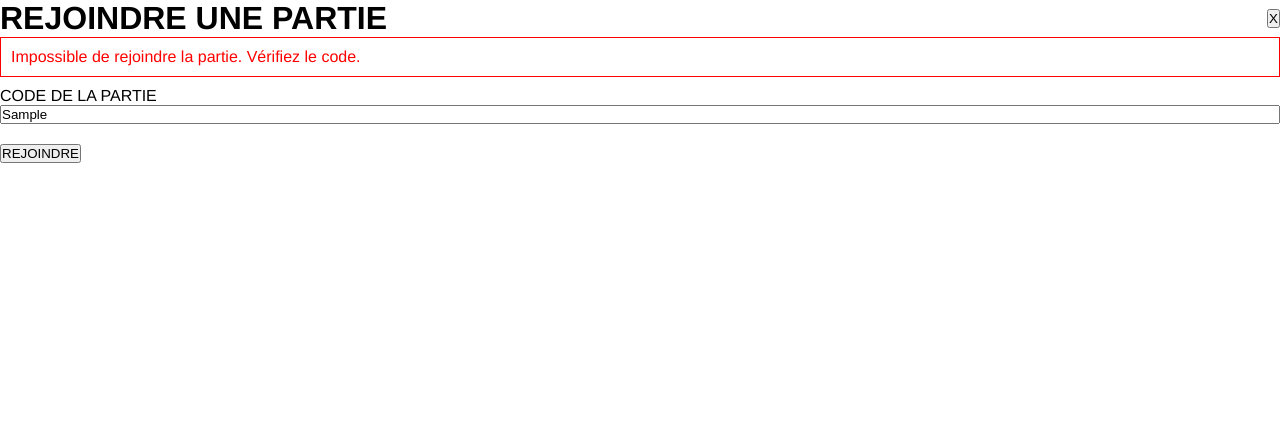
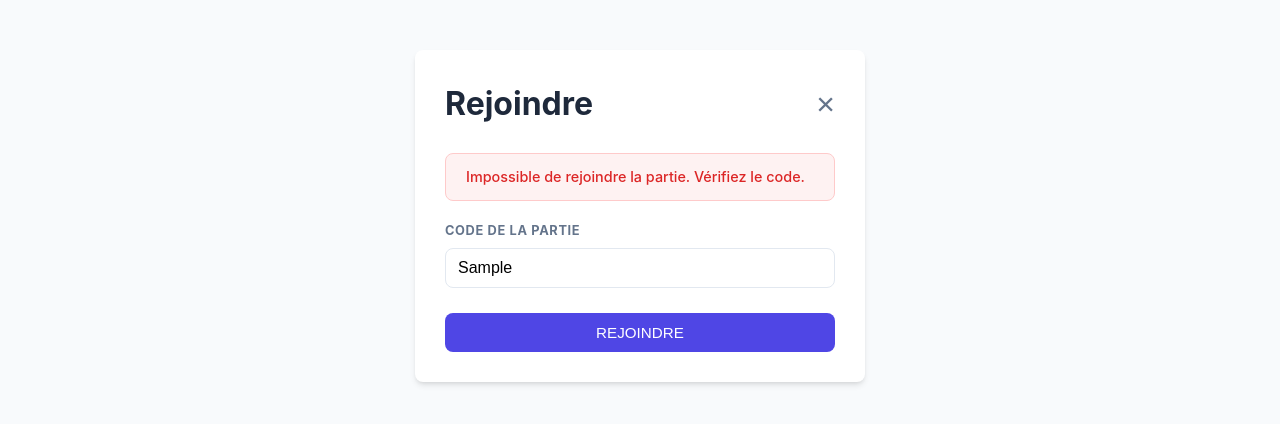
Before and after one commit to Paul5400/Morpion, a Vue app in the folder vue/: page /join in a window 1280 px wide. Both pictures are taken after typing "Sample" into the empty fields and a click on the button "REJOINDRE". Shown: the top 424 px of the page. Built offline with nearby package versions, Linux system fonts and the light colour scheme; no server answers.

Commit message:
Ajout de style

```diff
--- a/vue/src/api/index.js
+++ b/vue/src/api/index.js
@@ -1,6 +1,7 @@
 import axios from 'axios'
 
-const DEFAULT_KEY = '{uXxoh!tZLQF'
+// Clé par défaut utilisée si aucune clé n'est trouvée dans le stockage local
+const DEFAULT_KEY = '_yZCj{qEjs3J'
 
 const instance = axios.create({
   baseURL: 'https://morpion-api.edu.netlor.fr',
@@ -9,8 +10,9 @@ const instance = axios.create({
   }
 })
 
-// Intercepteur pour injecter la clé dynamique avant chaque requête
+// Intercepteur pour ajouter la clé API à chaque requête automatiquement
 instance.interceptors.request.use(config => {
+  // On récupère la clé depuis le localStorage ou on utilise la clé par défaut
   const key = localStorage.getItem('morpion_api_key') || DEFAULT_KEY
   config.headers['Authorization'] = `key=${key}`
   return config
--- a/vue/src/assets/main.css
+++ b/vue/src/assets/main.css
@@ -1,11 +1,73 @@
+:root {
+  /* Palette de couleurs modernes et douces */
+  --primary: #4f46e5;
+  --primary-hover: #4338ca;
+  --bg: #f8fafc;
+  --text: #1e293b;
+  --text-light: #64748b;
+  --card-bg: #ffffff;
+  --border: #e2e8f0;
+  --radius: 8px;
+  --shadow: 0 4px 6px -1px rgb(0 0 0 / 0.1), 0 2px 4px -2px rgb(0 0 0 / 0.1);
+}
+
 * {
   margin: 0;
   padding: 0;
   box-sizing: border-box;
 }
 
+body {
+  background-color: var(--bg);
+  color: var(--text);
+  line-height: 1.5;
+}
+
 #app {
-  font-family: Avenir, Helvetica, Arial, sans-serif;
+  font-family: 'Inter', system-ui, -apple-system, sans-serif;
   -webkit-font-smoothing: antialiased;
   -moz-osx-font-smoothing: grayscale;
+  min-height: 100vh;
+  display: flex;
+  justify-content: center;
+  padding-top: 50px;
 }
+
+/* Styles réutilisables pour les boutons */
+button {
+  padding: 10px 20px;
+  border-radius: var(--radius);
+  border: 1px solid transparent;
+  background-color: var(--primary);
+  color: white;
+  font-weight: 500;
+  cursor: pointer;
+  transition: all 0.2s;
+  font-size: 0.95rem;
+}
+
+button:hover {
+  background-color: var(--primary-hover);
+  transform: translateY(-1px);
+}
+
+/* Styles pour les entrées de texte */
+input {
+  padding: 10px 12px;
+  border-radius: var(--radius);
+  border: 1px solid var(--border);
+  outline: none;
+  transition: border-color 0.2s;
+  font-size: 1rem;
+}
+
+input:focus {
+  border-color: var(--primary);
+}
+
+/* Titre par défaut */
+h1, h2 {
+  color: var(--text);
+  margin-bottom: 20px;
+  font-weight: 700;
+}
--- a/vue/src/components/ErrorDisplay.vue
+++ b/vue/src/components/ErrorDisplay.vue
@@ -1,28 +1,41 @@
 <script>
+// Composant pour afficher les erreurs provenant de l'API
 export default {
   name: 'ErrorDisplay',
   props: {
     errors: {
       type: Array,
-      default: () => []
+      default: () => [] // Liste des messages d'erreurs
     }
   }
 }
 </script>
 
 <template>
-  <div v-if="errors.length" class="errors">
-    <ul>
-      <li v-for="(error, index) in errors" :key="index">{{ error }}</li>
+  <div v-if="errors.length" class="error-container">
+    <ul class="error-list">
+      <li v-for="(error, index) in errors" :key="index">
+        {{ error }}
+      </li>
     </ul>
   </div>
 </template>
 
 <style scoped>
-.errors {
-  color: red;
-  border: 1px solid red;
-  padding: 10px;
-  margin-bottom: 10px;
+.error-container {
+  background-color: #fef2f2;
+  border: 1px solid #fecaca;
+  color: #dc2626;
+  padding: 12px 20px;
+  border-radius: var(--radius);
+  margin-bottom: 20px;
+}
+
+.error-list {
+  list-style: none;
+  padding: 0;
+  margin: 0;
+  font-size: 0.9rem;
+  font-weight: 500;
 }
 </style>
--- a/vue/src/views/Game.vue
+++ b/vue/src/views/Game.vue
@@ -5,12 +5,13 @@ export default {
   name: 'GameView',
   data() {
     return {
-      game: null,
-      user: null,
-      socket: null,
-      error: null
+      game: null,      // Données de la partie en cours
+      user: null,      // Profil de l'utilisateur actuel
+      socket: null,    // Connexion WebSocket pour le temps réel
+      error: null      // Message d'erreur éventuel
     }
   },
+  // Récupération des données avant l'affichage de la route
   async beforeRouteEnter(to, from, next) {
     try {
       const [gameRes, profileRes] = await Promise.all([
@@ -20,10 +21,7 @@ export default {
       next(vm => {
         vm.game = gameRes.data
         vm.user = profileRes.data
-        console.log('=== GAME DATA ===')
-        console.log(JSON.stringify(vm.game, null, 2))
-        console.log('=== USER DATA ===')
-        console.log(JSON.stringify(vm.user, null, 2))
+        // On lance l'écoute des messages du serveur (WebSocket)
         vm.waitForOpponentMove()
       })
     } catch (error) {
@@ -31,12 +29,14 @@ export default {
       next(false)
     }
   },
+  // Fermeture de la socket quand on quitte la page
   beforeUnmount() {
     if (this.socket) {
       this.socket.close()
     }
   },
   methods: {
+    // Établit la connexion WebSocket pour synchroniser les coups
     waitForOpponentMove() {
       this.socket = new WebSocket('wss://morpion-api.edu.netlor.fr/websockets')
 
@@ -54,22 +54,17 @@ export default {
         switch (data.action) {
           case 'opponent-join':
           case 'opponent-play':
-            this.refreshGameData()
+            this.refreshGameData() // Rafraîchit les données du plateau
             break
           case 'opponent-quit':
             alert('Votre adversaire a quitté la partie.')
             this.goBack()
             break
-          case 'rematch-vote':
-            this.rematchVotes.add(data.player_id)
-            if (this.rematchVotes.size === 2) {
-              this.createRematch()
-            }
-            break
         }
       }
     },
 
+    // Récupère les dernières données de la partie via l'API
     async refreshGameData() {
       try {
         const response = await api.get(`/api/games/${this.game.id}`)
@@ -79,10 +74,12 @@ export default {
       }
     },
 
+    // Retour à l'accueil
     goBack() {
       this.$router.push({ name: 'home' })
     },
 
+    // Détermine le symbole (X ou O) à afficher dans une case
     getCellChar(row, col) {
       const cellKey = `r${row}c${col}`
       const cellValue = this.game[cellKey]
@@ -90,6 +87,7 @@ export default {
       return cellValue === 1 ? 'X' : 'O'
     },
 
+    // Envoie un coup au serveur
     async play(row, col) {
       this.error = null
       try {
@@ -104,12 +102,13 @@ export default {
       }
     },
 
+    // Permet de créer une nouvelle partie rapidement à la fin
     async rejouer() {
       try {
         const response = await api.post('/api/games', {})
         const newCode = response.data.code
         await navigator.clipboard.writeText(newCode)
-        alert(`Code copié dans le presse-papier : ${newCode}\nPartagez-le à votre adversaire !`)
+        alert(`Nouveau code copié : ${newCode}\nDonnez-le à votre adversaire !`)
         this.$router.push({ name: 'game', params: { id: response.data.id } })
       } catch (error) {
         console.error('Erreur lors de la création de la nouvelle partie:', error)
@@ -122,131 +121,251 @@ export default {
 
 <template>
   <div class="game-view" v-if="game">
-    <div class="header">
+    <div class="game-header">
       <h2>Partie #{{ game.code }}</h2>
-      <button @click="goBack">Quitter la partie</button>
+      <button @click="goBack" class="btn-quit">QUITTER</button>
     </div>
 
+    <div class="game-card">
       <div class="players-info">
-      <div :class="{ active: game.next_player_id === game.owner_id }">
-        JOUEUR 1 (Propriétaire): {{ game.owner.name }}
+        <div class="player-slot" :class="{ active: game.next_player_id === game.owner_id }">
+          <span class="symbol">X</span>
+          <span class="name">{{ game.owner.name }}</span>
         </div>
-      <div :class="{ active: game.next_player_id === game.opponent_id }">
-        JOUEUR 2: {{ game.opponent ? game.opponent.name : 'En attente...' }}
+        <div class="vs">VS</div>
+        <div class="player-slot" :class="{ active: game.next_player_id === game.opponent_id }">
+          <span class="symbol">O</span>
+          <span class="name">{{ game.opponent ? game.opponent.name : 'Attente...' }}</span>
         </div>
       </div>
 
-    <!-- Affichage des erreurs -->
-    <div v-if="error" class="error">
+      <div v-if="error" class="error-badge">
         {{ error }}
       </div>
 
-    <!-- Grille de jeu -->
-    <div v-if="game.opponent && game.state !== 2" class="game-container">
+      <!-- Plateau de jeu -->
+      <div v-if="game.opponent && game.state !== 2" class="board-container">
         <div class="grid">
           <div v-for="r in 3" :key="'r'+r" class="row">
-          <div v-for="c in 3" :key="'c'+c" class="cell" @click="play(r, c)">
+            <div v-for="c in 3" :key="'c'+c"
+                 class="cell"
+                 :class="{ 'cell-filled': getCellChar(r, c) }"
+                 @click="play(r, c)">
               {{ getCellChar(r, c) }}
             </div>
           </div>
         </div>
+        <p class="turn-hint" v-if="game.next_player_id === user.id">À votre tour !</p>
+        <p class="turn-hint-other" v-else>En attente de l'adversaire...</p>
       </div>
 
-    <!-- Fin de partie -->
-    <div v-if="game.opponent && game.state === 2" class="end-game">
-      <h1 v-if="game.winner_id">
+      <!-- Écran de fin -->
+      <div v-if="game.opponent && game.state === 2" class="end-screen">
+        <div class="result-box">
+          <h1 v-if="game.winner_id" class="winner-title">
             {{ game.winner_id === game.owner_id ? game.owner.name : game.opponent.name }}<br>
-        A GAGNÉ !!
+            A GAGNÉ !
           </h1>
-      <h1 v-else>MATCH NUL</h1>
-
-      <button @click="rejouer" class="rematch-btn">REJOUER</button>
-      <button @click="goBack" class="back-btn">RETOUR AU MENU</button>
+          <h1 v-else class="draw-title">MATCH NUL</h1>
+        </div>
+        <div class="end-actions">
+          <button @click="rejouer" class="btn-primary">REJOUER</button>
+          <button @click="goBack" class="btn-secondary">MENU PRINCIPAL</button>
+        </div>
       </div>
 
-    <!-- Attente adversaire -->
-    <div v-else-if="!game.opponent" class="waiting">
+      <!-- Attente -->
+      <div v-else-if="!game.opponent" class="empty-state">
+        <div class="loader"></div>
         <p>En attente d'un adversaire ...</p>
-      <p>Code à communiquer : <strong>{{ game.code }}</strong></p>
+        <div class="code-share">
+          <span>Code à partager :</span>
+          <strong>{{ game.code }}</strong>
+        </div>
+      </div>
     </div>
   </div>
 </template>
 
 <style scoped>
-.header {
+.game-view {
+  width: 100%;
+  max-width: 600px;
+}
+
+.game-header {
   display: flex;
   justify-content: space-between;
   align-items: center;
+  margin-bottom: 20px;
 }
+
+.btn-quit {
+  background-color: var(--text-light);
+  font-size: 0.8rem;
+}
+
+.game-card {
+  background-color: var(--card-bg);
+  padding: 30px;
+  border-radius: var(--radius);
+  box-shadow: var(--shadow);
+  text-align: center;
+}
+
 .players-info {
   display: flex;
-  justify-content: space-around;
-  margin: 20px 0;
+  justify-content: center;
+  align-items: center;
+  gap: 20px;
+  margin-bottom: 30px;
+  padding-bottom: 20px;
+  border-bottom: 1px solid var(--border);
 }
-.active {
-  font-weight: bold;
-  color: green;
-  text-decoration: underline;
+
+.player-slot {
+  display: flex;
+  flex-direction: column;
+  align-items: center;
+  padding: 10px 20px;
+  border-radius: var(--radius);
+  transition: all 0.3s;
+  opacity: 0.6;
 }
+
+.player-slot.active {
+  background-color: #ecfdf5;
+  color: #059669;
+  opacity: 1;
+  box-shadow: 0 0 0 2px #10b981 inset;
+}
+
+.symbol {
+  font-size: 1.5rem;
+  font-weight: 800;
+}
+
+.name {
+  font-size: 0.9rem;
+  font-weight: 600;
+}
+
+.vs {
+  font-weight: 800;
+  color: var(--text-light);
+  font-size: 0.8rem;
+}
+
+.error-badge {
+  background-color: #fef2f2;
+  color: #dc2626;
+  padding: 8px 15px;
+  border-radius: var(--radius);
+  margin-bottom: 20px;
+  display: inline-block;
+  font-size: 0.9rem;
+}
+
 .grid {
   display: flex;
   flex-direction: column;
   align-items: center;
-  gap: 5px;
+  gap: 8px;
+  margin: 30px 0;
 }
+
 .row {
   display: flex;
-  gap: 5px;
+  gap: 8px;
 }
+
 .cell {
-  width: 100px;
-  height: 100px;
-  border: 2px solid black;
+  width: 90px;
+  height: 90px;
+  background-color: var(--bg);
+  border-radius: var(--radius);
   display: flex;
   justify-content: center;
   align-items: center;
-  font-size: 3rem;
+  font-size: 2.5rem;
+  font-weight: 800;
   cursor: pointer;
+  transition: all 0.2s;
+  border: 1px solid var(--border);
 }
-.cell:hover {
-  background-color: #f0f0f0;
+
+.cell:hover:not(.cell-filled) {
+  background-color: #f1f5f9;
+  border-color: var(--primary);
 }
-.turn-info {
-  text-align: center;
+
+.cell-filled {
+  cursor: default;
+  background-color: #fff;
+}
+
+.turn-hint {
+  color: #10b981;
+  font-weight: 700;
+  animation: pulse 2s infinite;
+}
+
+.turn-hint-other {
+  color: var(--text-light);
   font-style: italic;
 }
-.error {
-  color: red;
-  text-align: center;
+
+.end-screen {
+  padding: 20px 0;
 }
-.end-game {
-  text-align: center;
-  padding: 50px;
-  border: 5px solid gold;
+
+.result-box {
+  margin-bottom: 30px;
 }
-.rematch-btn {
-  padding: 15px 30px;
-  font-size: 1.1rem;
-  background-color: #4CAF50;
-  color: white;
-  border: none;
-  border-radius: 5px;
-  cursor: pointer;
-  margin: 10px;
+
+.winner-title {
+  color: #fbbf24;
+  text-shadow: 0 2px 4px rgba(0,0,0,0.1);
 }
-.rematch-btn:hover {
-  background-color: #45a049;
+
+.end-actions {
+  display: flex;
+  gap: 10px;
+  justify-content: center;
 }
-.back-btn {
-  padding: 10px 20px;
-  background-color: #666;
-  color: white;
-  border: none;
-  border-radius: 5px;
-  cursor: pointer;
-  margin: 10px;
+
+.code-share {
+  margin-top: 20px;
+  padding: 15px;
+  background-color: #f1f5f9;
+  border-radius: var(--radius);
+  display: inline-block;
 }
-.back-btn:hover {
-  background-color: #555;
+
+.code-share strong {
+  margin-left: 10px;
+  font-size: 1.2rem;
+  color: var(--primary);
+}
+
+.loader {
+  border: 4px solid var(--border);
+  border-top: 4px solid var(--primary);
+  border-radius: 50%;
+  width: 40px;
+  height: 40px;
+  animation: spin 1s linear infinite;
+  margin: 20px auto;
+}
+
+@keyframes spin {
+  0% { transform: rotate(0deg); }
+  100% { transform: rotate(360deg); }
+}
+
+@keyframes pulse {
+  0% { opacity: 1; }
+  50% { opacity: 0.6; }
+  100% { opacity: 1; }
 }
 </style>
--- a/vue/src/views/Home.vue
+++ b/vue/src/views/Home.vue
@@ -4,18 +4,22 @@ import api from '@/api'
 export default {
   name: 'HomeView',
   methods: {
+    // Méthode pour créer une nouvelle partie
     async createGame() {
       try {
         const response = await api.post('/api/games', {})
+        // On redirige vers la vue de la partie avec l'ID reçu
         this.$router.push({ name: 'game', params: { id: response.data.id } })
       } catch (error) {
         console.error('Erreur lors de la création de la partie :', error)
         alert('Impossible de créer une partie.')
       }
     },
+    // Redirection vers la vue pour rejoindre une partie
     joinGame() {
       this.$router.push({ name: 'join' })
     },
+    // Redirection vers le profil utilisateur
     goUserProfile() {
       this.$router.push({ name: 'profile' })
     }
@@ -28,17 +32,48 @@ export default {
     <h1>Morpion - Accueil</h1>
     <div class="menu">
       <button @click="createGame">NOUVELLE PARTIE</button>
-      <button @click="joinGame">REJOINDRE UNE PARTIE</button>
-      <button @click="goUserProfile">MON PROFIL</button>
+      <button @click="joinGame" class="secondary">REJOINDRE UNE PARTIE</button>
+      <button @click="goUserProfile" class="text-btn">MON PROFIL</button>
     </div>
   </div>
 </template>
 
 <style scoped>
+.home {
+  text-align: center;
+}
+
 .menu {
   display: flex;
   flex-direction: column;
-  gap: 10px;
-  max-width: 300px;
+  gap: 15px;
+  max-width: 400px;
+  margin: 0 auto;
+  padding: 30px;
+  background-color: var(--card-bg);
+  border-radius: var(--radius);
+  box-shadow: var(--shadow);
+}
+
+.secondary {
+  background-color: var(--text-light);
+}
+
+.secondary:hover {
+  background-color: var(--text);
+}
+
+.text-btn {
+  background: none;
+  color: var(--primary);
+  border: none;
+  font-weight: 600;
+  box-shadow: none;
+}
+
+.text-btn:hover {
+  transform: none;
+  text-decoration: underline;
+  background: none;
 }
 </style>
--- a/vue/src/views/Join.vue
+++ b/vue/src/views/Join.vue
@@ -9,17 +9,21 @@ export default {
   },
   data() {
     return {
-      gameCode: '',
-      errors: []
+      gameCode: '', // Code saisi par l'utilisateur
+      errors: []    // Liste des erreurs éventuelles
     }
   },
   methods: {
+    // Méthode pour rejoindre une partie existante
     async joinGame() {
       this.errors = []
       try {
+        // Envoi de la requête de rejoindre avec le code de partie
         const response = await api.patch(`/api/games/${this.gameCode}/join`)
+        // Redirection vers l'écran de jeu
         this.$router.push({ name: 'game', params: { id: response.data.id } })
       } catch (error) {
+        // Gestion des erreurs renvoyées par l'API
         if (error.response && error.response.data && error.response.data.errors) {
           this.errors = error.response.data.errors
         } else {
@@ -27,6 +31,7 @@ export default {
         }
       }
     },
+    // Retour à l'accueil
     goBack() {
       this.$router.push({ name: 'home' })
     }
@@ -35,10 +40,11 @@ export default {
 </script>
 
 <template>
-  <div class="join">
+  <div class="join-container">
+    <div class="card">
       <div class="header">
-      <h1>REJOINDRE UNE PARTIE</h1>
-      <button @click="goBack" class="close-btn">X</button>
+        <h1>Rejoindre</h1>
+        <button @click="goBack" class="close-btn">&times;</button>
       </div>
 
       <ErrorDisplay :errors="errors" />
@@ -48,20 +54,68 @@ export default {
           <label for="code">CODE DE LA PARTIE</label>
           <input id="code" v-model="gameCode" type="text" required placeholder="Ex: 1R3G55" />
         </div>
-      <button type="submit">REJOINDRE</button>
+        <button type="submit" class="w-full">REJOINDRE</button>
       </form>
+    </div>
   </div>
 </template>
 
 <style scoped>
+.join-container {
+  width: 100%;
+  max-width: 450px;
+  margin: 0 auto;
+}
+
+.card {
+  background-color: var(--card-bg);
+  padding: 30px;
+  border-radius: var(--radius);
+  box-shadow: var(--shadow);
+}
+
 .header {
   display: flex;
   justify-content: space-between;
   align-items: center;
+  margin-bottom: 25px;
 }
+
+.header h1 {
+  margin-bottom: 0;
+}
+
+.close-btn {
+  background: none;
+  border: none;
+  color: var(--text-light);
+  font-size: 2rem;
+  padding: 0;
+  line-height: 1;
+  box-shadow: none;
+}
+
+.close-btn:hover {
+  color: var(--text);
+  transform: none;
+  background: none;
+}
+
 .field {
-  margin-bottom: 20px;
+  margin-bottom: 25px;
   display: flex;
   flex-direction: column;
 }
+
+.field label {
+  font-size: 0.8rem;
+  font-weight: 700;
+  color: var(--text-light);
+  margin-bottom: 8px;
+  letter-spacing: 0.05em;
+}
+
+.w-full {
+  width: 100%;
+}
 </style>
```
Also changed, not shown: vue/src/views/Profile.vue (+71 -13 lines). Lines whose indentation alone changed are shown as unchanged.
